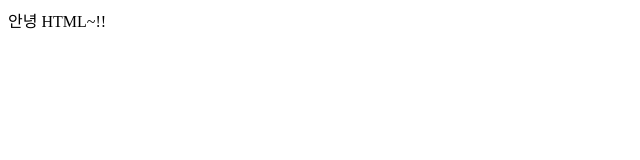
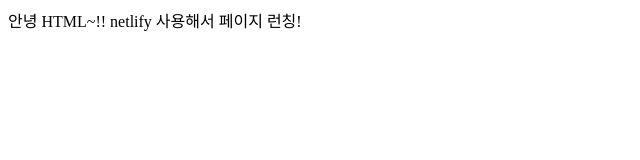
Before and after one commit to idodo01/2024.05.05_Codeit_Web-Publishing_Study, a plain HTML site: page index.html in a window 1280 px wide. Shown: the whole page, without its empty margins (0-640 px from the left). Drawn offline with Linux system fonts and the light colour scheme.

Commit message:
Update index.html

```diff
--- a/index.html
+++ b/index.html
@@ -1,4 +1,9 @@
 <!DOCTYPE html>
 <html>
-  안녕 HTML~!!
+  <head>
+    <title>Weekly Codeit</title>
+  </head>
+  <body>
+    안녕 HTML~!!  netlify 사용해서 페이지 런칭!
+  </body>
 </html>
```
